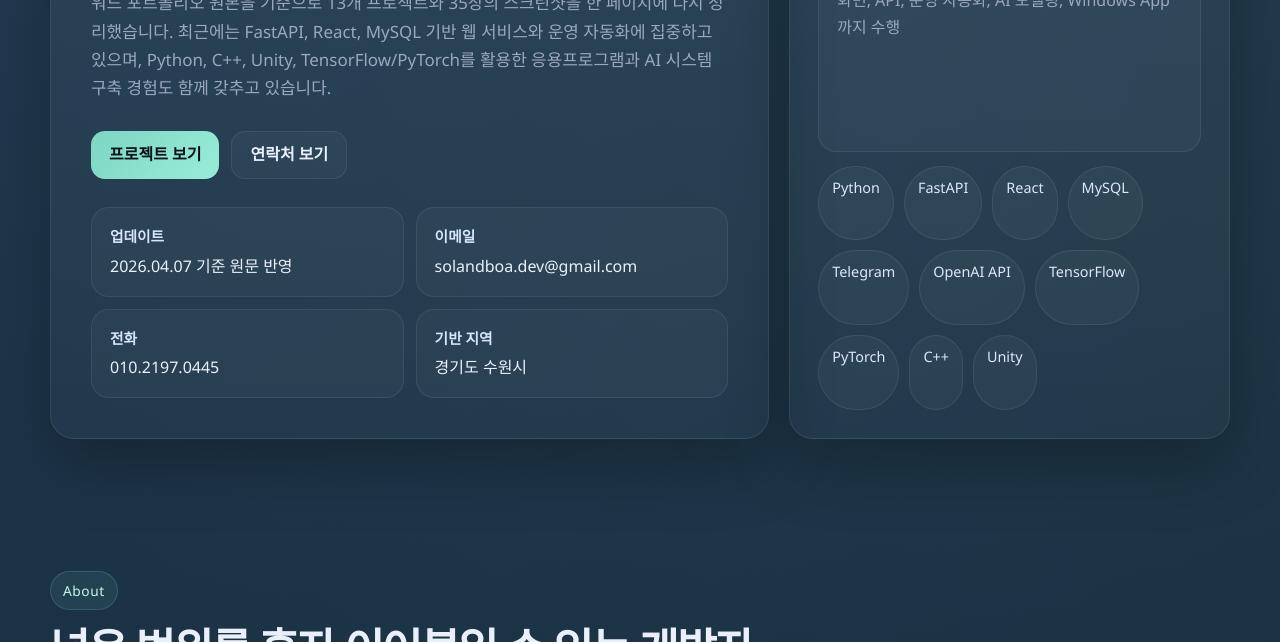
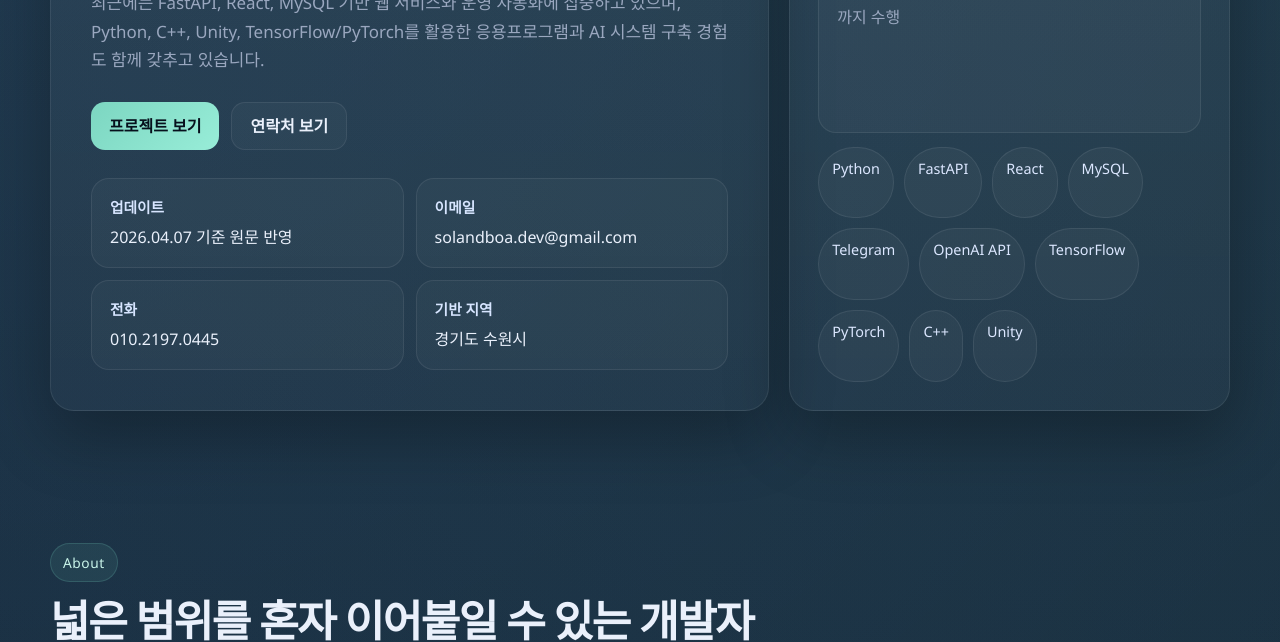
Before and after one commit to solandboa/solandboa.github.io, a plain HTML site: page index.html in a window 1280 px wide. Shown: the part 458-1100 px from the top of the page. Drawn offline with Linux system fonts and the light colour scheme.

Commit message:
인덱스 수정

```diff
--- a/index.html
+++ b/index.html
@@ -559,7 +559,6 @@
           <div class="hero-badge">2012 ~ 2026 · Web · Automation · AI · Windows App</div>
           <h1>웹 서비스부터 산업용 비전, AI 응용프로그램까지 연결해 온 개발자 김준호</h1>
           <p class="lead">
-            워드 포트폴리오 원본을 기준으로 13개 프로젝트와 35장의 스크린샷을 한 페이지에 다시 정리했습니다.
             최근에는 FastAPI, React, MySQL 기반 웹 서비스와 운영 자동화에 집중하고 있으며, Python, C++, Unity,
             TensorFlow/PyTorch를 활용한 응용프로그램과 AI 시스템 구축 경험도 함께 갖추고 있습니다.
           </p>
```
